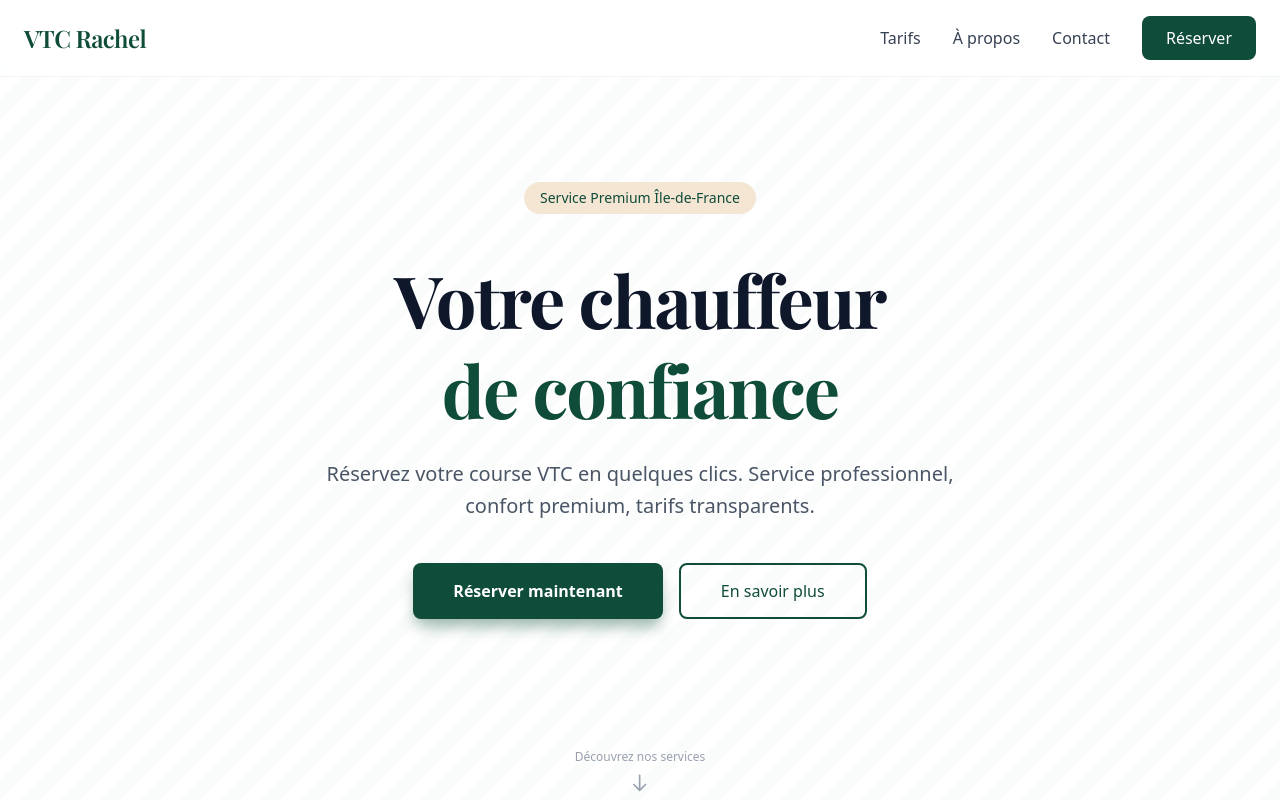
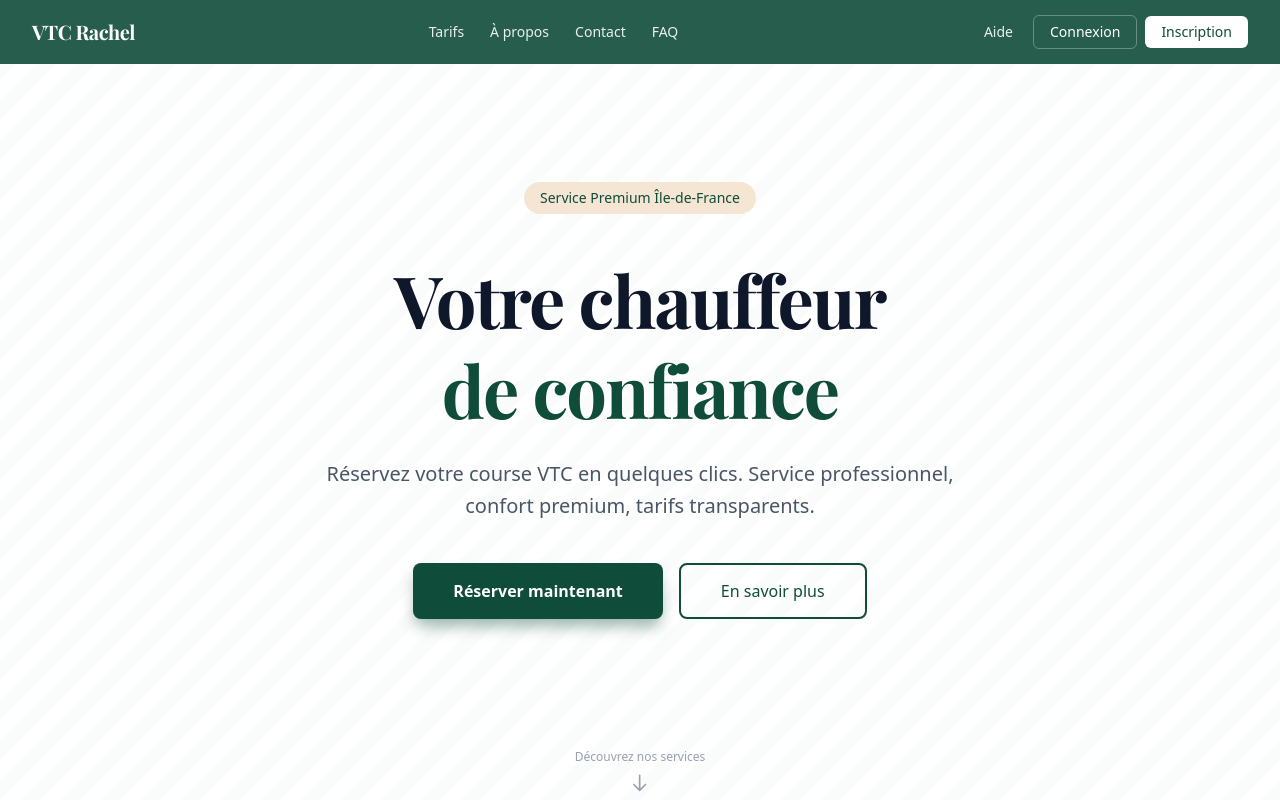
Before and after one commit to Mayalinep/VtcR_app, a Next.js app in the folder app/: page / in a window 1280 px wide. Shown: the top 800 px of the page. Built offline with nearby package versions, Linux system fonts and the light colour scheme.

Commit message:
changement nav +

```diff
--- a/app/app/components/layout/Navigation.tsx
+++ b/app/app/components/layout/Navigation.tsx
@@ -1,58 +1,118 @@
 'use client';
 
-import { useState } from 'react';
+import { useState, useEffect } from 'react';
 import { motion, AnimatePresence } from 'framer-motion';
 
 /**
- * Navigation - Barre de navigation responsive avec menu hamburger
+ * Navigation - Barre de navigation moderne style Uber
  *
- * Navigation fixe en haut de page avec :
- * - Desktop : Logo + liens + bouton CTA
- * - Mobile : Logo + hamburger menu (slide-down animé)
+ * Navigation premium avec fond vert semi-transparent (glassmorphism)
+ * Inspirée d'Uber mais adaptée à VTC Rachel
+ *
+ * Features:
+ * - Fond vert foncé avec blur au scroll
+ * - Actions : Aide, Connexion, Inscription
+ * - Responsive avec menu hamburger élégant
+ * - Micro-animations au hover
  *
  * @example
  * <Navigation />
  */
 export default function Navigation() {
   const [menuOpen, setMenuOpen] = useState(false);
+  const [scrolled, setScrolled] = useState(false);
+
+  // Détection du scroll pour ajuster l'opacité
+  useEffect(() => {
+    const handleScroll = () => {
+      setScrolled(window.scrollY > 20);
+    };
+    window.addEventListener('scroll', handleScroll);
+    return () => window.removeEventListener('scroll', handleScroll);
+  }, []);
 
   return (
-    <nav className="fixed top-0 left-0 right-0 z-50 bg-white/80 backdrop-blur-md border-b border-gray-100">
-      <div className="max-w-7xl mx-auto px-4 sm:px-6 py-4 flex items-center justify-between">
-        <a href="/" className="text-xl sm:text-2xl font-semibold tracking-tight" style={{ color: 'var(--forest-green)', fontFamily: 'var(--font-playfair)' }}>
+    <nav
+      className={`fixed top-0 left-0 right-0 z-50 transition-all duration-300 ${
+        scrolled
+          ? 'bg-[#0F4C3A]/95 backdrop-blur-lg shadow-lg'
+          : 'bg-[#0F4C3A]/90 backdrop-blur-md'
+      }`}
+    >
+      <div className="max-w-7xl mx-auto px-4 sm:px-6 lg:px-8">
+        <div className="flex items-center justify-between h-14 lg:h-16">
+
+          {/* Logo */}
+          <a
+            href="/"
+            className="text-lg lg:text-xl font-bold tracking-tight text-white hover:text-white/80 transition-colors duration-200"
+            style={{ fontFamily: 'var(--font-playfair)' }}
+          >
             VTC Rachel
           </a>
 
           {/* Desktop Navigation */}
-        <div className="hidden md:flex items-center gap-8">
-          <a href="/tarifs" className="text-gray-700 hover:text-gray-900 transition-colors">Tarifs</a>
-          <a href="/a-propos" className="text-gray-700 hover:text-gray-900 transition-colors">À propos</a>
-          <a href="/contact" className="text-gray-700 hover:text-gray-900 transition-colors">Contact</a>
+          <div className="hidden lg:flex items-center gap-0.5">
+            {[
+              { label: 'Tarifs', href: '/tarifs' },
+              { label: 'À propos', href: '/a-propos' },
+              { label: 'Contact', href: '/contact' },
+              { label: 'FAQ', href: '/faq' }
+            ].map((item) => (
               <a
-            href="/"
-            className="px-6 py-2.5 rounded-lg font-medium text-white transition-all hover:scale-105 inline-block"
-            style={{ backgroundColor: 'var(--forest-green)' }}
+                key={item.label}
+                href={item.href}
+                className="px-3 py-1.5 text-sm text-white/90 hover:text-white hover:bg-white/10 rounded-md transition-all duration-200"
               >
-            Réserver
+                {item.label}
+              </a>
+            ))}
+          </div>
+
+          {/* Desktop Actions */}
+          <div className="hidden lg:flex items-center gap-2">
+            {/* Aide */}
+            <a
+              href="/faq"
+              className="px-3 py-1.5 text-sm text-white/90 hover:text-white transition-colors duration-200"
+            >
+              Aide
+            </a>
+
+            {/* Connexion */}
+            <a
+              href="#"
+              className="px-4 py-1.5 text-sm text-white border border-white/30 hover:border-white/60 rounded-md transition-all duration-200 hover:bg-white/5"
+            >
+              Connexion
+            </a>
+
+            {/* Inscription */}
+            <a
+              href="#"
+              className="px-4 py-1.5 text-sm bg-white text-[#0F4C3A] rounded-md font-medium transition-all duration-200 hover:bg-gray-100"
+            >
+              Inscription
             </a>
           </div>
 
           {/* Mobile Menu Button */}
           <button
             onClick={() => setMenuOpen(!menuOpen)}
-          className="md:hidden p-3 text-gray-700 hover:bg-gray-50 rounded-lg transition-colors active:scale-95"
+            className="lg:hidden p-1.5 text-white hover:bg-white/10 rounded-md transition-colors active:scale-95"
             aria-label="Menu"
           >
             {menuOpen ? (
-            <svg className="w-7 h-7" fill="none" stroke="currentColor" viewBox="0 0 24 24" strokeWidth={2.5}>
+              <svg className="w-6 h-6" fill="none" stroke="currentColor" viewBox="0 0 24 24" strokeWidth={2}>
                 <path strokeLinecap="round" strokeLinejoin="round" d="M6 18L18 6M6 6l12 12" />
               </svg>
             ) : (
-            <svg className="w-7 h-7" fill="none" stroke="currentColor" viewBox="0 0 24 24" strokeWidth={2.5}>
+              <svg className="w-6 h-6" fill="none" stroke="currentColor" viewBox="0 0 24 24" strokeWidth={2}>
                 <path strokeLinecap="round" strokeLinejoin="round" d="M4 6h16M4 12h16M4 18h16" />
               </svg>
             )}
           </button>
+        </div>
       </div>
 
       {/* Mobile Menu */}
@@ -63,58 +123,74 @@
             animate={{ opacity: 1, height: 'auto' }}
             exit={{ opacity: 0, height: 0 }}
             transition={{
-              duration: 0.5,
-              opacity: { duration: 0.6, ease: [0.16, 1, 0.3, 1] },
-              height: { duration: 0.5, ease: [0.16, 1, 0.3, 1] }
+              duration: 0.4,
+              opacity: { duration: 0.5, ease: [0.16, 1, 0.3, 1] },
+              height: { duration: 0.4, ease: [0.16, 1, 0.3, 1] }
             }}
-            className="md:hidden bg-white border-t border-gray-100 shadow-lg overflow-hidden"
+            className="lg:hidden bg-[#0F4C3A]/98 backdrop-blur-lg border-t border-white/10 overflow-hidden"
           >
-            <motion.div
-              initial={{ y: -15 }}
-              animate={{ y: 0 }}
-              transition={{ duration: 0.4, delay: 0.1 }}
-              className="px-4 py-6 space-y-2"
-            >
+            <div className="px-4 py-6 space-y-1">
+              {/* Navigation Links */}
               {[
                 { label: 'Tarifs', href: '/tarifs' },
                 { label: 'À propos', href: '/a-propos' },
-                { label: 'Contact', href: '/contact' }
+                { label: 'Contact', href: '/contact' },
+                { label: 'FAQ', href: '/faq' }
               ].map((item, i) => (
                 <motion.a
                   key={item.label}
                   href={item.href}
-                  initial={{ opacity: 0, x: -8 }}
+                  initial={{ opacity: 0, x: -10 }}
                   animate={{ opacity: 1, x: 0 }}
                   transition={{
-                    duration: 0.5,
-                    delay: 0.15 + i * 0.08,
-                    opacity: { duration: 0.6, ease: [0.16, 1, 0.3, 1] },
-                    x: { duration: 0.5, ease: [0.16, 1, 0.3, 1] }
+                    duration: 0.4,
+                    delay: 0.1 + i * 0.05,
+                    ease: [0.16, 1, 0.3, 1]
                   }}
-                  className="block text-gray-700 hover:text-gray-900 py-3 px-4 rounded-lg hover:bg-gray-50 transition-colors"
+                  className="block text-white py-3 px-4 rounded-lg hover:bg-white/10 transition-colors font-medium"
                 >
                   {item.label}
                 </motion.a>
               ))}
+
+              {/* Divider */}
+              <div className="h-px bg-white/10 my-4" />
+
+              {/* Aide */}
+              <motion.a
+                href="/faq"
+                initial={{ opacity: 0, x: -10 }}
+                animate={{ opacity: 1, x: 0 }}
+                transition={{ duration: 0.4, delay: 0.3 }}
+                className="block text-white/90 py-3 px-4 rounded-lg hover:bg-white/10 transition-colors"
+              >
+                Aide
+              </motion.a>
+
+              {/* Actions */}
               <motion.div
                 initial={{ opacity: 0 }}
                 animate={{ opacity: 1 }}
-                transition={{
-                  duration: 0.6,
-                  delay: 0.4,
-                  ease: [0.16, 1, 0.3, 1]
-                }}
-                className="pt-4"
+                transition={{ duration: 0.5, delay: 0.35 }}
+                className="pt-4 space-y-3"
               >
+                {/* Connexion */}
                 <a
-                  href="/"
-                  className="block w-full px-6 py-3.5 rounded-lg font-semibold text-white transition-all hover:scale-105 active:scale-95 shadow-md text-center"
-                  style={{ backgroundColor: 'var(--forest-green)' }}
+                  href="#"
+                  className="block w-full py-3 px-4 text-center text-white border-2 border-white/30 rounded-lg font-semibold hover:bg-white/5 transition-all"
                 >
-                  Réserver
+                  Connexion
+                </a>
+
+                {/* Inscription */}
+                <a
+                  href="#"
+                  className="block w-full py-3.5 px-4 text-center bg-white text-[#0F4C3A] rounded-lg font-semibold transition-all hover:bg-gray-100 active:scale-95"
+                >
+                  Inscription
                 </a>
               </motion.div>
-            </motion.div>
+            </div>
           </motion.div>
         )}
       </AnimatePresence>
--- a/app/app/page.tsx
+++ b/app/app/page.tsx
@@ -376,7 +376,7 @@
               <button
                 className="w-full sm:w-auto max-w-md sm:max-w-none px-10 py-4 rounded-lg font-semibold transition-all hover:scale-105 shadow-xl active:scale-95"
                 style={{
-                  backgroundColor: 'var(--gold)',
+                  backgroundColor: 'var(--gold-champagne)',
                   color: 'var(--forest-green)'
                 }}
               >
```
Lines whose indentation alone changed are shown as unchanged.
